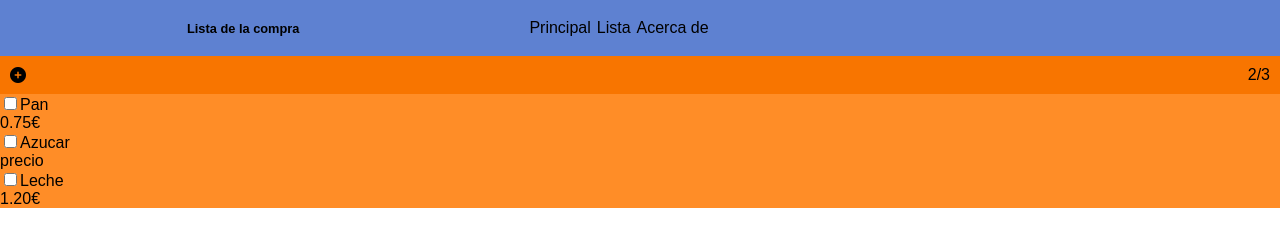
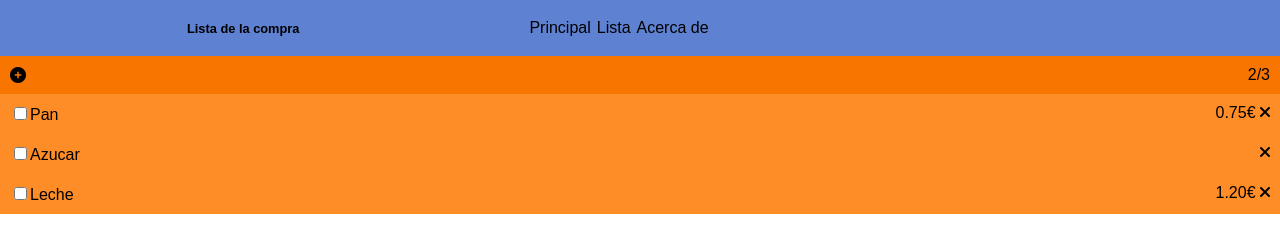
Before and after one commit to AdrianArcoGonzalez/202207-w1ch4-adrian-arco, a plain HTML site: page index.html in a window 1280 px wide. Drawn offline with Linux system fonts and the light colour scheme.

Commit message:
add layour to product sections

```diff
--- a/css/style.css
+++ b/css/style.css
@@ -27,8 +27,7 @@ body {
 .title-box__title {
     padding: 5px;
 }
-.navigation-box {
-}
+
 .links-box {
     list-style-type: none;
     display: flex;
@@ -62,6 +61,16 @@ body {
     padding: 0;
     display: flex;
     flex-direction: column;
+    width: 100%;
 }
 .products-list__product {
+    display: flex;
+    justify-content: space-between;
 }
+
+.product-name {
+    padding: 10px;
+}
+.product-price {
+    padding: 10px;
+}
--- a/index.html
+++ b/index.html
@@ -38,31 +38,37 @@
         <section class="products-list-box">
             <ul class="products-list">
                 <li class="products-list__product">
-                    <div>
+                    <div class="product-name">
                         <input type="checkbox" id="product-one" /><label
                             for="product-one"
                             >Pan</label
                         >
                     </div>
-                    <div>0.75€</div>
+                    <div class="product-price">
+                        0.75€ <i class="fa-solid fa-xmark"></i>
+                    </div>
                 </li>
                 <li class="products-list__product">
-                    <div>
+                    <div class="product-name">
                         <input type="checkbox" id="product-two" /><label
                             for="product-two"
                             >Azucar</label
                         >
                     </div>
-                    <div>precio</div>
+                    <div class="product-price">
+                        <i class="fa-solid fa-xmark"></i>
+                    </div>
                 </li>
                 <li class="products-list__product">
-                    <div>
+                    <div class="product-name">
                         <input type="checkbox" id="product-three" /><label
                             for="product-three"
                             >Leche</label
                         >
                     </div>
-                    <div>1.20€</div>
+                    <div class="product-price">
+                        1.20€ <i class="fa-solid fa-xmark"></i>
+                    </div>
                 </li>
             </ul>
         </section>
```
